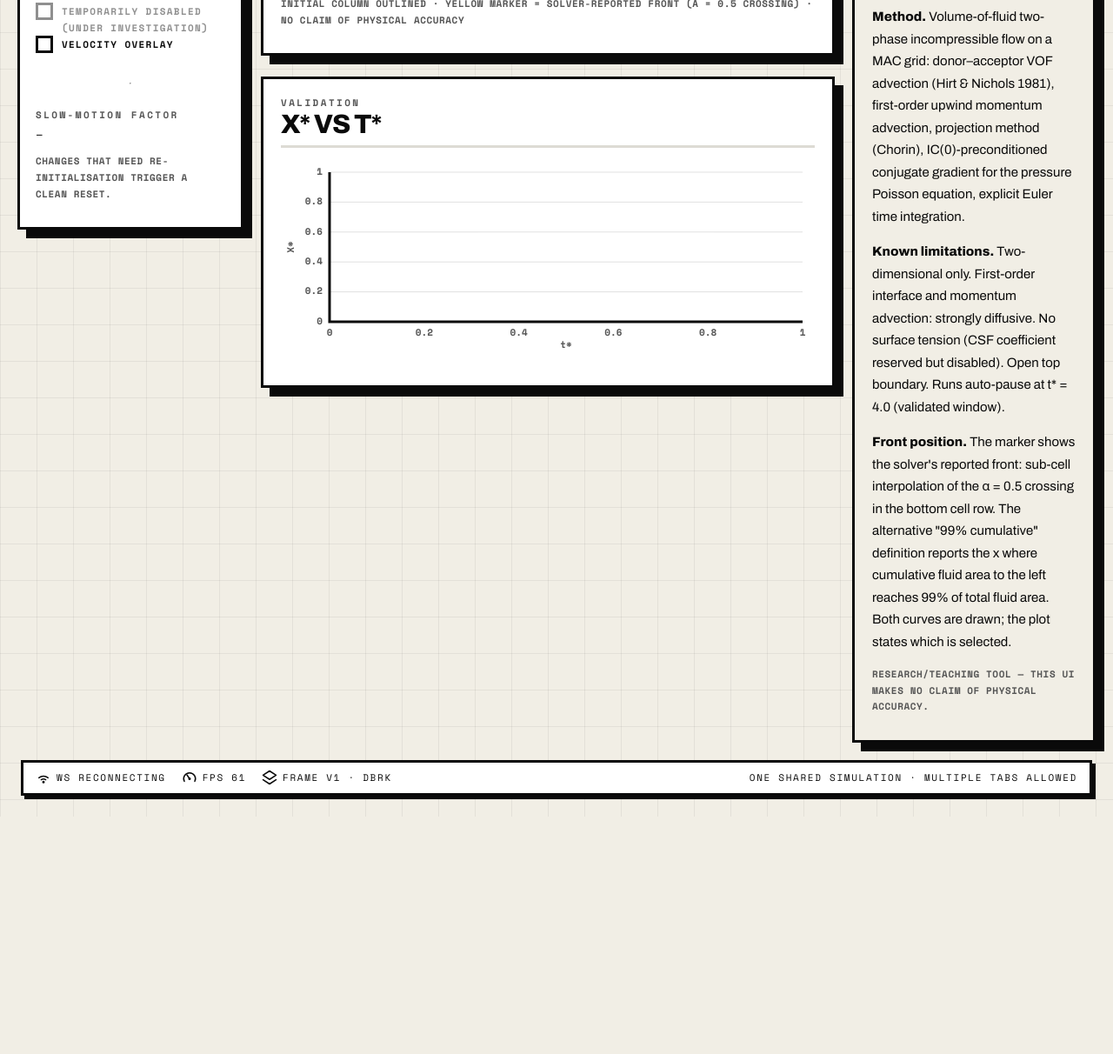
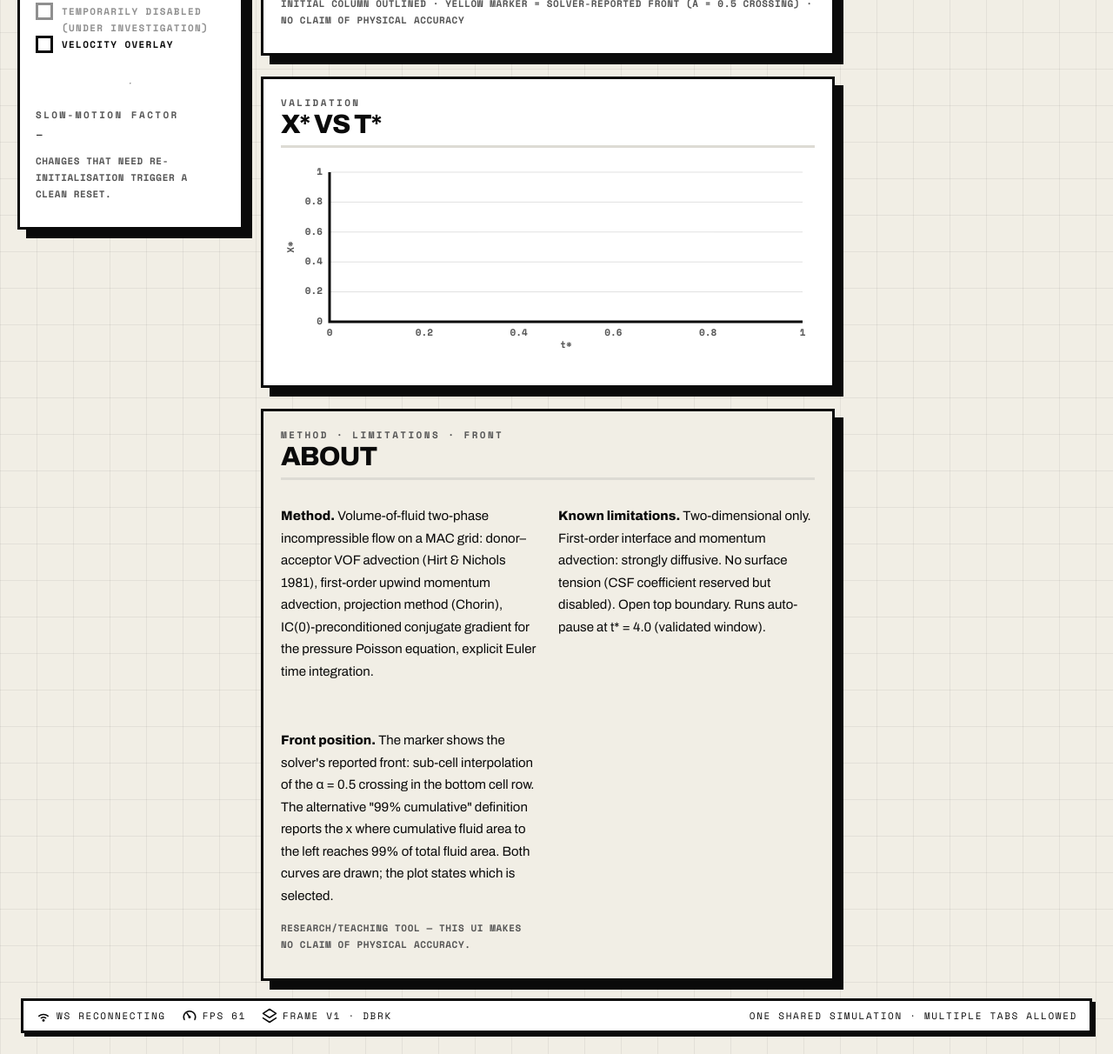
Before and after one commit to iamkartik0704/fluidslab, a plain HTML site: page ui/index.html in a window 1280 px wide. Shown: the part 677-1889 px from the top of the page at 87% size. Before the commit the page ends 1616 px from the top, so only its background shows below. Drawn offline with Linux system fonts and the light colour scheme.

Commit message:
feat: move ABOUT section to centre column and layout horizontally

```diff
--- a/ui/index.html
+++ b/ui/index.html
@@ -177,6 +177,24 @@
             <div class="chart-legend" id="plotLegend"></div>
             <p class="eyebrow" id="plotTimeScale" style="margin-top:10px"></p>
           </section>
+
+          <!-- ABOUT section moved here and laid out horizontally -->
+          <section class="panel panel--cream">
+            <div class="panel__head">
+              <div>
+                <div class="eyebrow">METHOD · LIMITATIONS · FRONT</div>
+                <h2 class="panel__title">ABOUT</h2>
+              </div>
+            </div>
+            <div style="display: grid; grid-template-columns: repeat(auto-fit, minmax(250px, 1fr)); gap: 24px; align-items: start;">
+              <p><strong>Method.</strong> Volume-of-fluid two-phase incompressible flow on a MAC grid: donor–acceptor VOF advection (Hirt &amp; Nichols 1981), first-order upwind momentum advection, projection method (Chorin), IC(0)-preconditioned conjugate gradient for the pressure Poisson equation, explicit Euler time integration.</p>
+              <p><strong>Known limitations.</strong> Two-dimensional only. First-order interface and momentum advection: strongly diffusive. No surface tension (CSF coefficient reserved but disabled). Open top boundary. Runs auto-pause at t* = 4.0 (validated window).</p>
+              <div>
+                <p><strong>Front position.</strong> The marker shows the solver's reported front: sub-cell interpolation of the α = 0.5 crossing in the bottom cell row. The alternative "99% cumulative" definition reports the x where cumulative fluid area to the left reaches 99% of total fluid area. Both curves are drawn; the plot states which is selected.</p>
+                <p class="eyebrow" style="letter-spacing:.05em; margin-top: 15px;">RESEARCH/TEACHING TOOL — THIS UI MAKES NO CLAIM OF PHYSICAL ACCURACY.</p>
+              </div>
+            </div>
+          </section>
         </div>
       </div>
 
@@ -202,18 +220,6 @@
           </table>
         </section>
 
-        <section class="panel panel--cream">
-          <div class="panel__head">
-            <div>
-              <div class="eyebrow">METHOD · LIMITATIONS · FRONT</div>
-              <h2 class="panel__title">ABOUT</h2>
-            </div>
-          </div>
-          <p><strong>Method.</strong> Volume-of-fluid two-phase incompressible flow on a MAC grid: donor–acceptor VOF advection (Hirt &amp; Nichols 1981), first-order upwind momentum advection, projection method (Chorin), IC(0)-preconditioned conjugate gradient for the pressure Poisson equation, explicit Euler time integration.</p>
-          <p><strong>Known limitations.</strong> Two-dimensional only. First-order interface and momentum advection: strongly diffusive. No surface tension (CSF coefficient reserved but disabled). Open top boundary. Runs auto-pause at t* = 4.0 (validated window).</p>
-          <p><strong>Front position.</strong> The marker shows the solver's reported front: sub-cell interpolation of the α = 0.5 crossing in the bottom cell row. The alternative "99% cumulative" definition reports the x where cumulative fluid area to the left reaches 99% of total fluid area. Both curves are drawn; the plot states which is selected.</p>
-          <p class="eyebrow" style="letter-spacing:.05em">RESEARCH/TEACHING TOOL — THIS UI MAKES NO CLAIM OF PHYSICAL ACCURACY.</p>
-        </section>
       </aside>
   </div> <!-- closes .body -->
 
```
